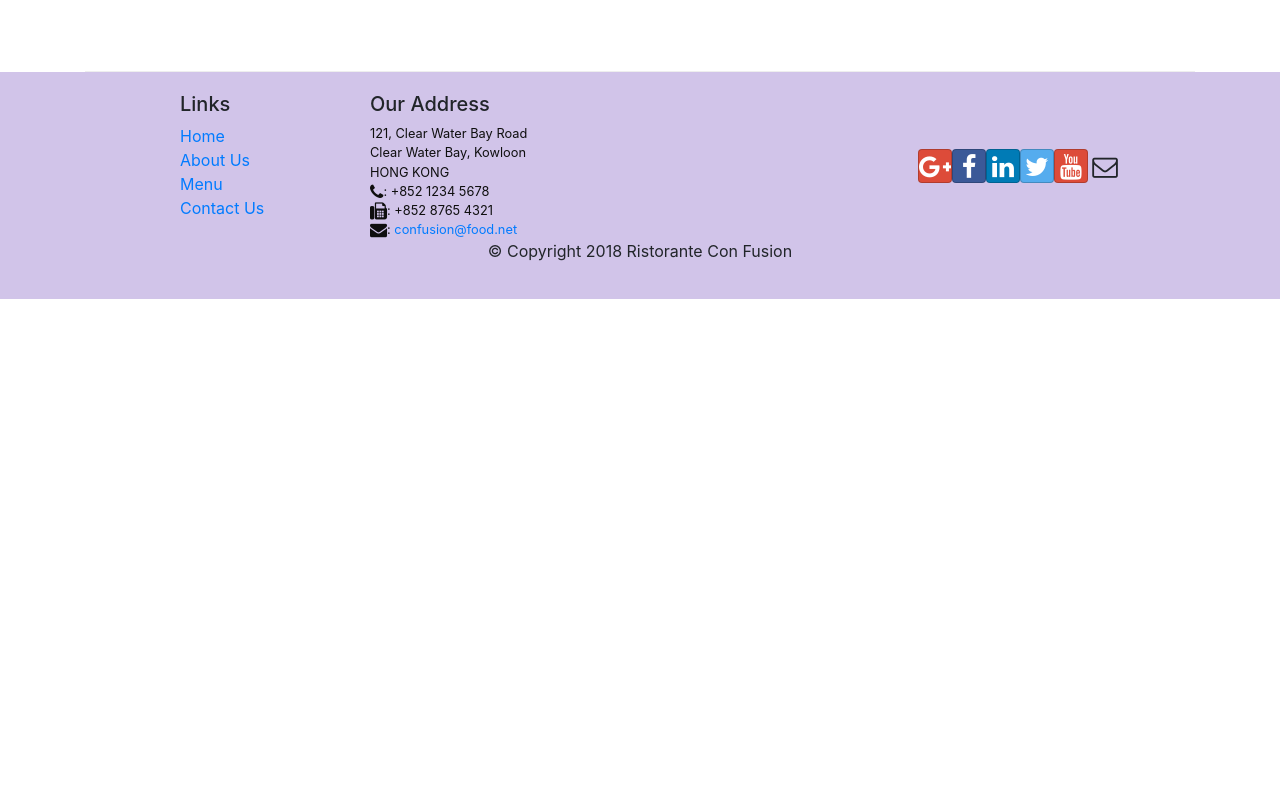
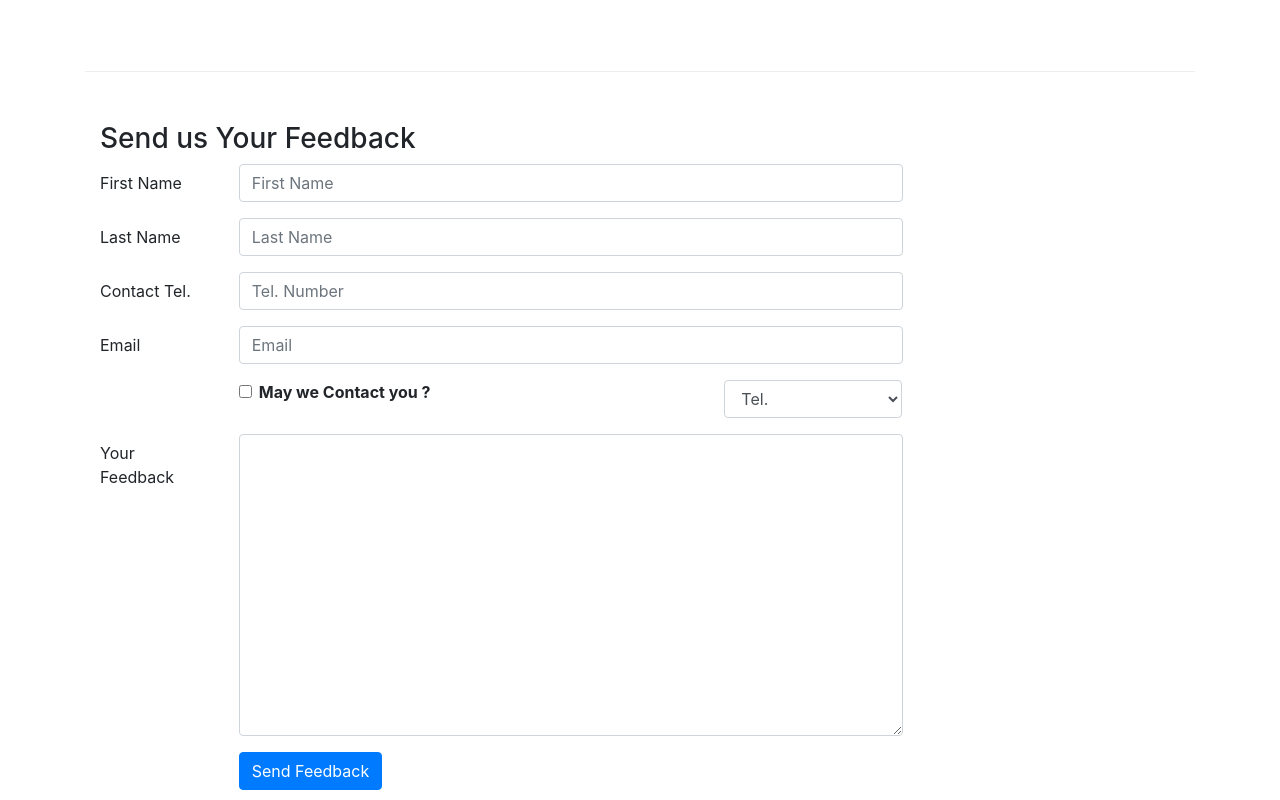
Before and after one commit to ladukaraniket/confusion, a React (Create React App) app: page /contactus in a window 1280 px wide. Shown: the part 800-1600 px from the top of the page. Before the commit the page ends 1099 px from the top, so only its background shows below. Built offline with nearby package versions, Linux system fonts and the light colour scheme.

Commit message:
Controlled Forms

```diff
--- a/src/components/AboutComponent.js
+++ b/src/components/AboutComponent.js
@@ -1,11 +1,11 @@
 import React from 'react';
-import { Breadcrumb, BreadcrumbItem, Card, CardImg, CardImgOverlay, CardSubtitle, CardBody, CardHeader, Media } from 'reactstrap';
+import { Breadcrumb, BreadcrumbItem, Card, CardSubtitle, CardBody, CardHeader, Media } from 'reactstrap';
 import { Link } from 'react-router-dom';
 
 function RenderLeader(props) {
     return (
-        <Media className="p-3">
-            <Media left className="col-2">
+        <Media className="p-3" tag="li">
+            <Media left middle className="col-2">
                 <Media src={props.leader.image}></Media>
             </Media>
 
--- a/src/components/ContactComponent.js
+++ b/src/components/ContactComponent.js
@@ -1,8 +1,44 @@
-import React from 'react';
-import { Breadcrumb, BreadcrumbItem } from 'reactstrap';
-import {Link} from 'react-router-dom';
+import React, { Component } from 'react';
+import { Breadcrumb, BreadcrumbItem, Button, Form, FormGroup, Label, Input, Col } from 'reactstrap';
+import { Link } from 'react-router-dom';
 
-function Contact(props) {
+class Contact extends Component {
+
+    constructor(props) {
+        super(props);
+
+        this.state = {
+            firstname: '',
+            lastname: '',
+            telnum: '',
+            email: '',
+            agree: false,
+            contactType: 'Tel.',
+            message: ''
+        };
+
+        this.handleSubmit = this.handleSubmit.bind(this);
+        this.handleInputChange = this.handleInputChange.bind(this);
+    }
+
+    handleInputChange(event){
+        const target= event.target;
+        const value= target.type === 'checkbox' ? target.checked : target.value;
+        const name= target.name;
+
+        this.setState({
+            [name]:value
+        });
+
+    }
+
+    handleSubmit(event){
+        console.log("State " + JSON.stringify(this.state));
+        alert("State " + JSON.stringify(this.state));
+        event.preventDefault();
+    }
+
+    render() {
         return (
             <div className="container">
                 <div className="row">
@@ -42,8 +78,80 @@
                         </div>
                     </div>
                 </div>
+                <div className="row row-content">
+                    <div className="col-12">
+                        <h3>Send us Your Feedback</h3>
+                    </div>
+                    <div className="col-12 col-md-9">
+                        <Form onSubmit={this.handleSubmit}>
+                            <FormGroup row>
+                                <Label htmlFor="firstname" md={2}>First Name</Label>
+                                <Col md={10}>
+                                    <Input type="text" id="firstname" name="firstname"
+                                        placeholder="First Name" value={this.state.firstname} onChange={this.handleInputChange}></Input>
+                                </Col>
+                            </FormGroup>
+
+                            <FormGroup row>
+                                <Label htmlFor="lastname" md={2}>Last Name</Label>
+                                <Col md={10}>
+                                    <Input type="text" id="lastname" name="lastname"
+                                        placeholder="Last Name" value={this.state.lastname} onChange={this.handleInputChange}></Input>
+                                </Col>
+                            </FormGroup>
+
+                            <FormGroup row>
+                                <Label htmlFor="telnum" md={2}>Contact Tel.</Label>
+                                <Col md={10}>
+                                    <Input type="tel" id="telnum" name="telnum"
+                                        placeholder="Tel. Number" value={this.state.telnum} onChange={this.handleInputChange}></Input>
+                                </Col>
+                            </FormGroup>
+
+                            <FormGroup row>
+                                <Label htmlFor="email" md={2}>Email</Label>
+                                <Col md={10}>
+                                    <Input type="email" id="email" name="email"
+                                        placeholder="Email" value={this.state.email} onChange={this.handleInputChange}></Input>
+                                </Col>
+                            </FormGroup>
+
+                            <FormGroup row>
+                                <Col md={{size:6, offset:2}}>
+                                    <FormGroup check>
+                                        <Label check>
+                                            <Input type="checkbox" name="agree" checked={this.state.agree} onChange={this.handleInputChange}></Input>{' '}
+                                            <strong>May we Contact you ?</strong>
+                                        </Label>
+                                    </FormGroup>
+                                </Col>
+                                <Col md={{size:3, offset:1}}>
+                                    <Input type="select" name="contactType" value={this.state.contactType} onChange={this.handleInputChange}>
+                                        <option>Tel.</option>
+                                        <option>Email</option>
+                                    </Input>
+                                </Col>
+                            </FormGroup>
+
+                            <FormGroup row>
+                                <Label htmlFor="feedback" md={2}>Your Feedback</Label>
+                                <Col md={10}>
+                                    <Input type="textarea" id="message" name="message"
+                                        rows="12" value={this.state.message} onChange={this.handleInputChange}></Input>
+                                </Col>
+                            </FormGroup>
+
+                            <FormGroup row>
+                                <Col md={{size:10, offset:2}}>
+                                    <Button type="submit" color="primary">Send Feedback</Button>
+                                </Col>
+                            </FormGroup>
+                        </Form>
+                    </div>
+                </div>
             </div>
         );
     }
+}
 
 export default Contact;
```
Lines whose indentation alone changed are shown as unchanged.
